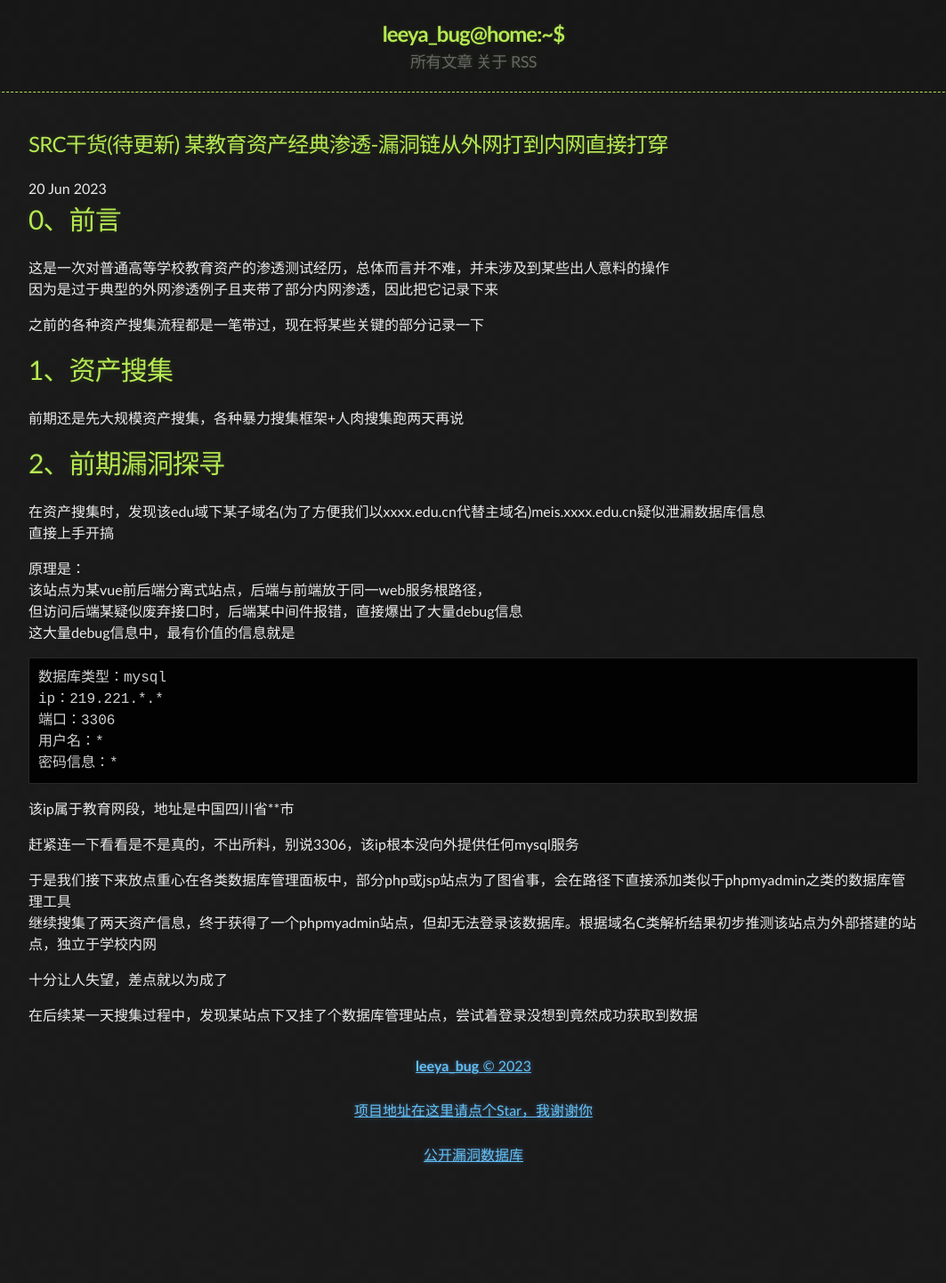
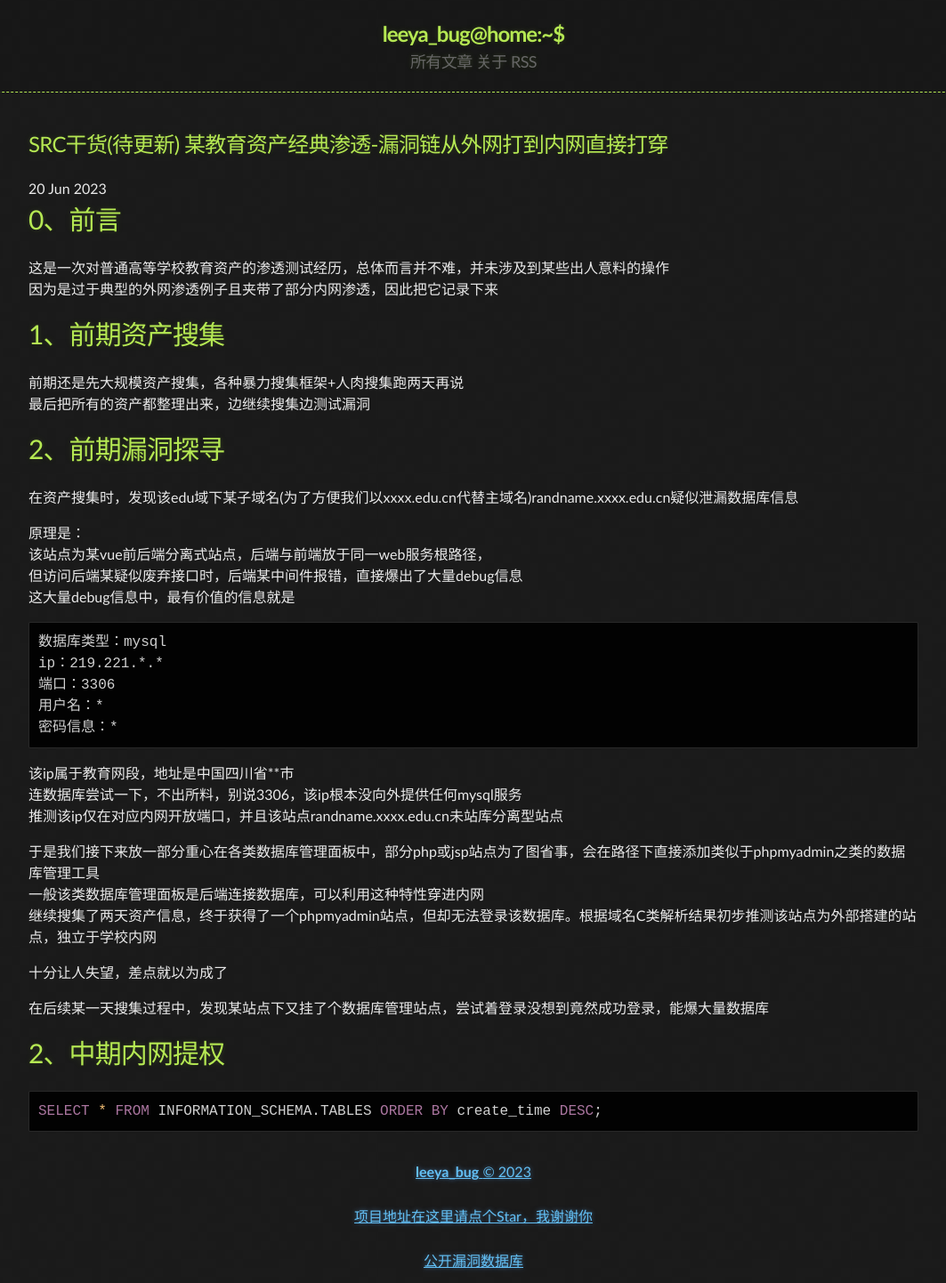
Before and after one commit to Leeyangee/leeyangee.github.io, a Jekyll site: the page built from _posts/2023-06-20-SRC干货(待更新) 某教育资产经典渗透-漏洞链从外网打到内网直接打穿.md, in a window 1280 px wide. Shown: the whole page at 89% size, without its empty margins (108-1171 px from the left). Built offline with Jekyll 4.4.1, drawn with Linux system fonts in a browser that asks for light colours; before the commit the page ends 1323 px from its top, so only the background shows below that.

Commit message:
Update 2023-06-20-SRC干货(待更新) 某教育资产经典渗透-漏洞链从外网打到内网直接打穿.md

````diff
--- a/_posts/2023-06-20-SRC干货(待更新) 某教育资产经典渗透-漏洞链从外网打到内网直接打穿.md
+++ b/_posts/2023-06-20-SRC干货(待更新) 某教育资产经典渗透-漏洞链从外网打到内网直接打穿.md
@@ -9,11 +9,10 @@ published: true
 这是一次对普通高等学校教育资产的渗透测试经历，总体而言并不难，并未涉及到某些出人意料的操作
 因为是过于典型的外网渗透例子且夹带了部分内网渗透，因此把它记录下来
 
-之前的各种资产搜集流程都是一笔带过，现在将某些关键的部分记录一下
-
-# [](#header-1)1、资产搜集
+# [](#header-1)1、前期资产搜集
 
 前期还是先大规模资产搜集，各种暴力搜集框架+人肉搜集跑两天再说
+最后把所有的资产都整理出来，边继续搜集边测试漏洞
 
 <!--
 在这里简单地说明一下一般我会用的各类框架:
@@ -35,8 +34,7 @@ ps：除非有0dayPOC，否则绝大部分情况下扫描器扫不出来可以
 然后部分edu站点里面采用vue框架的网站，是高校让学生做的，没有技术含量和安全性，基本上会泄漏不少可利用的敏感信息
 
 -->
-在资产搜集时，发现该edu域下某子域名(为了方便我们以xxxx.edu.cn代替主域名)meis.xxxx.edu.cn疑似泄漏数据库信息
-直接上手开搞
+在资产搜集时，发现该edu域下某子域名(为了方便我们以xxxx.edu.cn代替主域名)randname.xxxx.edu.cn疑似泄漏数据库信息
 
 原理是：
 该站点为某vue前后端分离式站点，后端与前端放于同一web服务根路径，
@@ -50,12 +48,19 @@ ip：219.221.*.*
 密码信息：*
 ```
 该ip属于教育网段，地址是中国四川省**市
+连数据库尝试一下，不出所料，别说3306，该ip根本没向外提供任何mysql服务
+推测该ip仅在对应内网开放端口，并且该站点randname.xxxx.edu.cn未站库分离型站点
 
-赶紧连一下看看是不是真的，不出所料，别说3306，该ip根本没向外提供任何mysql服务
-
-于是我们接下来放点重心在各类数据库管理面板中，部分php或jsp站点为了图省事，会在路径下直接添加类似于phpmyadmin之类的数据库管理工具
+于是我们接下来放一部分重心在各类数据库管理面板中，部分php或jsp站点为了图省事，会在路径下直接添加类似于phpmyadmin之类的数据库管理工具
+一般该类数据库管理面板是后端连接数据库，可以利用这种特性穿进内网
 继续搜集了两天资产信息，终于获得了一个phpmyadmin站点，但却无法登录该数据库。根据域名C类解析结果初步推测该站点为外部搭建的站点，独立于学校内网
 
 十分让人失望，差点就以为成了
 
-在后续某一天搜集过程中，发现某站点下又挂了个数据库管理站点，尝试着登录没想到竟然成功获取到数据
+在后续某一天搜集过程中，发现某站点下又挂了个数据库管理站点，尝试着登录没想到竟然成功登录，能爆大量数据库
+
+# [](#header-1)2、中期内网提权
+
+```sql
+SELECT * FROM INFORMATION_SCHEMA.TABLES ORDER BY create_time DESC;
+```
````
